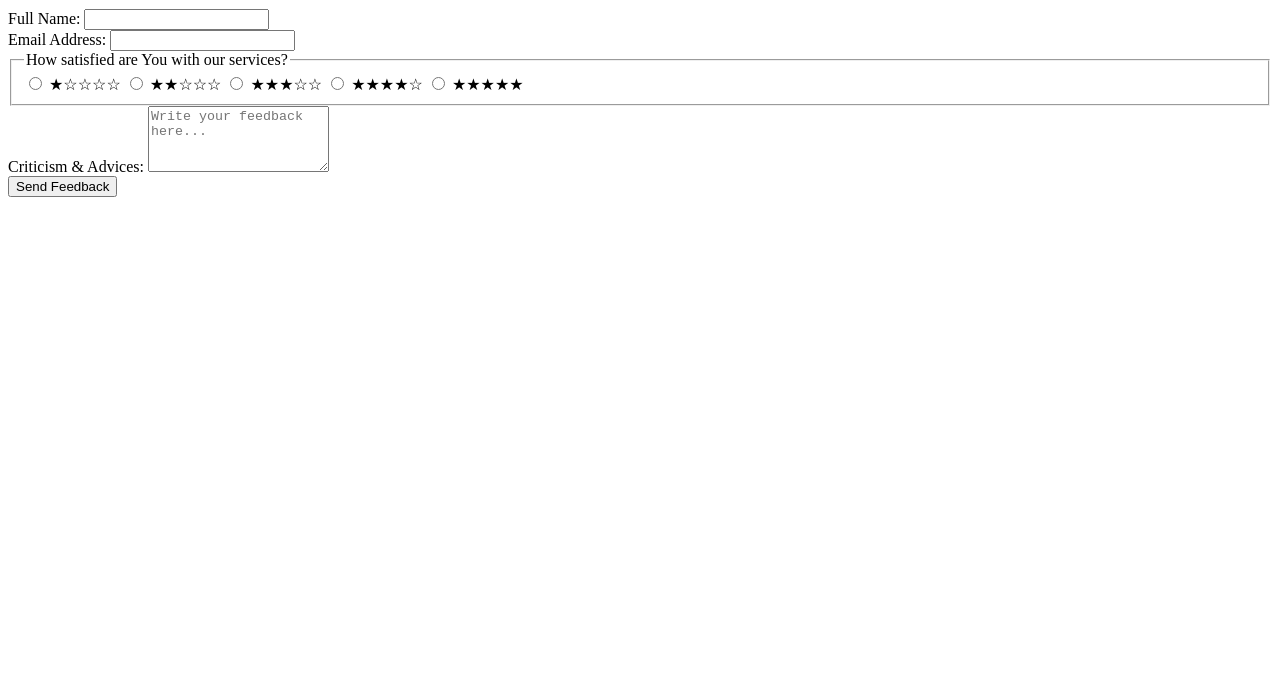
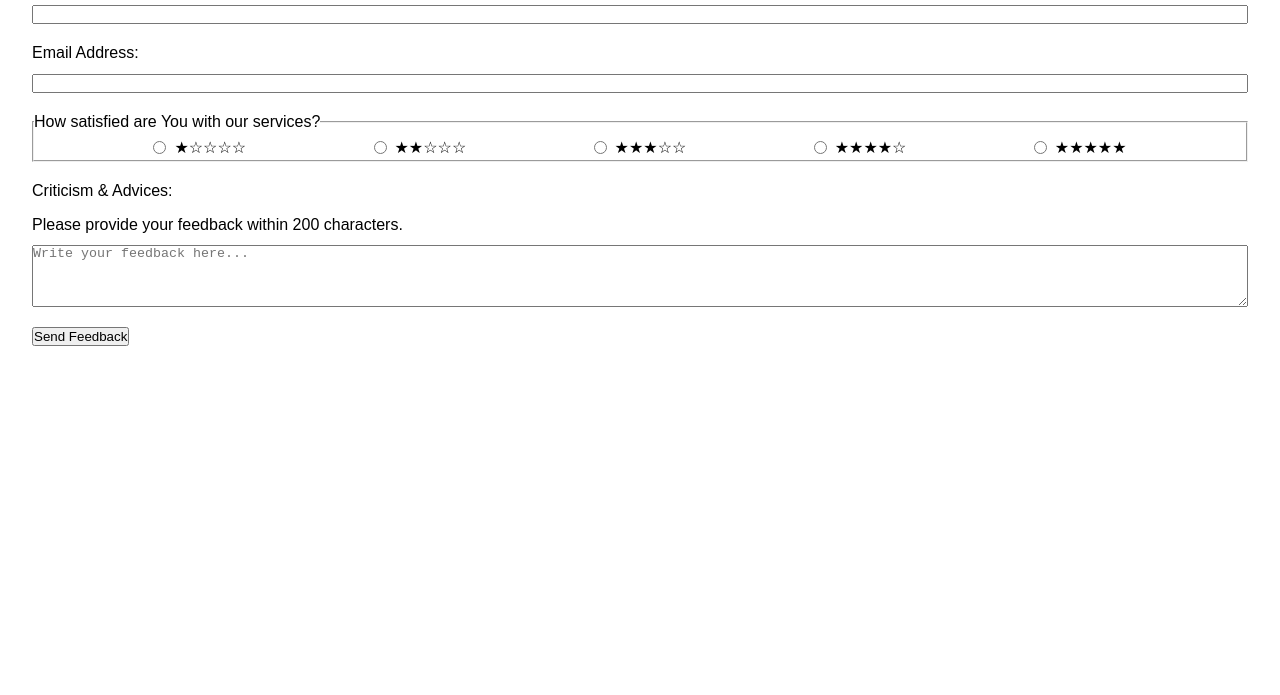
Before and after one commit to ElMyosotisCode/lrn-fe-proj-002-feedback-form, a plain HTML site: page index.html in a window 1280 px wide. Shown: the part 105-800 px from the top of the page. Drawn offline with Linux system fonts and the light colour scheme.

Commit message:
feat(form): initial layout and accessibility
- Applied Flexbox to structure input groups vertically and rating options horizontally.
-> Used `justify-content: space-evenly` to achieve a balanced layout for the rating group.

-> Added `aria-describedby` to the textarea to enhance accessibility for screen reader users.

-> Updated README with Day 09 progress and key learnings.

```diff
--- a/index.html
+++ b/index.html
@@ -6,7 +6,11 @@
     <meta charset="UTF-8">
     <meta name="viewport" content="width=device-width, initial-scale=1.0">
 
-    <title>F.End Learning Day 08 - Feedback Form HTML Base Structure</title>
+    <title>F.End Learning Project 002 - Feedback Form</title>
+
+    <link
+        rel="stylesheet"
+        href="styling.css"/>
 </head>
 
 <body>
@@ -23,7 +27,7 @@
 
         <form>
             <!-- --#Name Input Group -->
-            <div>
+            <div class="input-group">
                 <label for="name">Full Name:</label>
                 <input
                     type="text"
@@ -33,7 +37,7 @@
             </div>
 
             <!-- --#Email Input Group -->
-            <div>
+            <div class="input-group">
                 <label for="email">Email Address:</label>
                 <input
                     type="email"
@@ -43,9 +47,10 @@
             </div>
 
             <!-- --#Rating Input Group with Fieldset -->
-            <fieldset>
+            <fieldset class="rating-group">
                 <legend>How satisfied are You with our services?</legend>
 
+                <div class="rating-item">
                     <input
                         type="radio"
                         id="rating_1"
@@ -53,7 +58,9 @@
                         value="1"
                         required/>
                     <label for="rating_1">★☆☆☆☆</label>
+                </div>
 
+                <div class="rating-item">
                     <input
                         type="radio"
                         id="rating_2"
@@ -61,7 +68,9 @@
                         value="2"
                         required/>
                     <label for="rating_2">★★☆☆☆</label>
+                </div>
 
+                <div class="rating-item">
                     <input
                         type="radio"
                         id="rating_3"
@@ -69,7 +78,9 @@
                         value="3"
                         required/>
                     <label for="rating_3">★★★☆☆</label>
+                </div>
 
+                <div class="rating-item">
                     <input
                         type="radio"
                         id="rating_4"
@@ -77,7 +88,9 @@
                         value="4"
                         required/>
                     <label for="rating_4">★★★★☆</label>
+                </div>
 
+                <div class="rating-item">
                     <input
                         type="radio"
                         id="rating_5"
@@ -85,18 +98,25 @@
                         value="5"
                         required/>
                     <label for="rating_5">★★★★★</label>
+                </div>
             </fieldset>
 
             <!-- --#Feedback Input Group -->
-            <div>
+            <div class="input-group">
                 <label for="message">Criticism & Advices:</label>
+                <p
+                    id="message-hint"
+                    class="input-hint">
+                    Please provide your feedback within 200 characters.
+                </p>
                 <textarea
                     id="message"
                     name="feedback_message"
                     rows="4"
                     maxlength="200"
                     placeholder="Write your feedback here..."
-                    required></textarea>
+                    required
+                    aria-describedby="message-hint"></textarea>
             </div>
 
             <!-- --#Submit Button -->
--- /dev/null
+++ b/styling.css
@@ -0,0 +1,142 @@
+/*
+Notes:
+-- Unit Conversion --
+---------------------
+* 1 rem --> 16 px | * 1 rem --> 12 pt
+
+-- CSS Styling Order System --
+------------------------------
+I use my own custom CSS Architecture for prioritizing maintainability,
+which I named it 'FoCoMUR' styling system
+* 1.Fo - Foundation  : Reset, Variables, Base Elements
+    (e.g., :root, body, h1, etc.)
+* 2.Co - Component   : BEM Blocks/Elements
+    (e.g., .navbar, .card__image, etc.)
+* 3.M - Modifier     : State/theme Overrides
+    (e.g., .button--is-active, .image--is-hidden, etc.)
+* 4.U - Utilities    : Atomic helpers
+    (e.g., .u-margin-top-10, .util-text-center, etc.)
+* 5.R - Responsive   : Mobile-first media queries
+    (e.g., @media (min-width: 768px) { ... },etc.)
+*/
+
+/*  # -------------------------------------------------- #
+    #                   Foundation                       #
+    # -------------------------------------------------- # */
+* {
+    /* --- Box Model --- */
+    box-sizing: border-box;
+    margin: 0;
+    padding: 0;
+}
+
+:root {
+    /* --- Variables --- */
+    /* *8-Point Spacing System */
+    --space-3xs: 0.125rem;  /* 2px - For Tiny Detail */
+    --space-2xs: 0.25rem;   /* 4px - For Small Detail */
+    --space-xs: 0.5rem;     /* 8px - Space between small elements */
+    --space-sm: 1rem;       /* 16px - Space between items inside a component */
+    --space-md: 1.5rem;     /* 24px - Space between paragraph or the suchlike */
+    --space-lg: 2rem;       /* 32px - Space padding inside small component */
+    --space-xl: 3rem;       /* 48px - Space padding inside section */
+    --space-2xl: 4rem;      /* 64px - Big space when needed */
+    --space-3xl: 5rem;      /* 80px - More bigger space when needed */
+    --space-4xl: 6rem;      /* 96px - Extra big space when needed */
+    --space-5xl: 7rem;      /* 128px - Extra big space when needed */
+    --space-6xl: 8rem;      /* 160px - Extra big space when needed */
+
+    /* *Typographic Scale System */
+    --font-size-xs: 0.75rem;    /* 12px or 9pt */
+    --font-size-sm: 0.875rem;   /* 14px or 10.5pt */
+    --font-size-base: 1rem;     /* 16px or 12pt */
+    --font-size-md: 1.25rem;    /* 20px or 15pt */
+    --font-size-lg: 1.5rem;     /* 24px or 18pt */
+    --font-size-xl: 2rem;       /* 32px or 24pt */
+    --font-size-2xl: 2.5rem;    /* 40px or 30pt */
+    --font-size-3xl: 3rem;      /* 48px or 36pt */
+    --font-size-4xl: 3.5rem;    /* 56px or 42pt */
+
+    /* *Line Height */
+    --line-height-tight: 1.2;   /* Line spacing for heading text (h1,h2,h3,etc.) */
+    --line-height-normal: 1.6;  /* Line spacing for body text */
+    --line-height-loose: 2;     /* Optional line spacing for large text blocks */
+
+    /* *Radius Value */
+    --radius-xs: 0.125rem;  /* 2px - For small elements */
+    --radius-sm: 0.25rem;   /* 4px - For medium */
+    --radius-base: 0.5rem;  /* 8px - For large elements */
+    --radius-lg: 0.75rem;   /* 12px - For large elements */
+    --radius-xl: 1rem;      /* 16px - For extra large elements */
+    --radius-2xl: 1.5rem;   /* 24px - For extra large elements */
+
+    /* *Coloring */
+    --color-light-gray: rgb(230, 230, 230);
+    --color-light-blue: rgb(32, 114, 202);
+    --color-light-red: rgb(251, 70, 70);
+    --color-light-violet: rgb(207, 159, 255);
+    --color-solid-black: rgb(0, 0, 0);
+    --color-solid-white: rgb(255, 255, 255);
+}
+
+html {
+    /* --- Box Model --- */
+    padding: 0 var(--space-lg) 0;
+
+    /* --- Interaction, Animation, & Misc --- */
+    scroll-behavior: smooth;
+}
+
+body {
+    /* --- Typography --- */
+    font-family: 'Arial', sans-serif;
+    line-height: var(--line-height-normal);
+    background-color: var(--color-solid-white);
+}
+
+/*  # -------------------------------------------------- #
+    #                   Component                        #
+    # -------------------------------------------------- # */
+
+/* -# Theme & Reusable Ruleset #- */
+
+.input-group {
+    /* --- Layout & Positioning --- */
+    display: flex;
+    flex-direction: column;
+    gap: var(--space-xs);
+
+    /* --- Box Model --- */
+    margin-bottom: var(--space-sm);
+}
+
+.rating-group {
+    /* --- Layout & Positioning --- */
+    display: flex;
+    flex-direction: row;
+    justify-content: space-evenly;
+    align-items: center;
+    gap: var(--space-xs);
+
+    /* --- Box Model --- */
+    margin-bottom: var(--space-sm);
+}
+
+.rating-item {
+    /* --- Layout & Positioning --- */
+    display: flex;
+    align-items: center;
+    gap:var(--space-xs);
+}
+
+/*  # -------------------------------------------------- #
+    #                   Modifier                         #
+    # -------------------------------------------------- # */
+
+/*  # -------------------------------------------------- #
+    #                  Utilities                         #
+    # -------------------------------------------------- # */
+
+/*  # -------------------------------------------------- #
+    #              Responsive Media                      #
+    # -------------------------------------------------- # */
```
Also changed, not shown: images/webpage-screenshot-02.JPG (added), 1 other file. Lines whose indentation alone changed are shown as unchanged.
